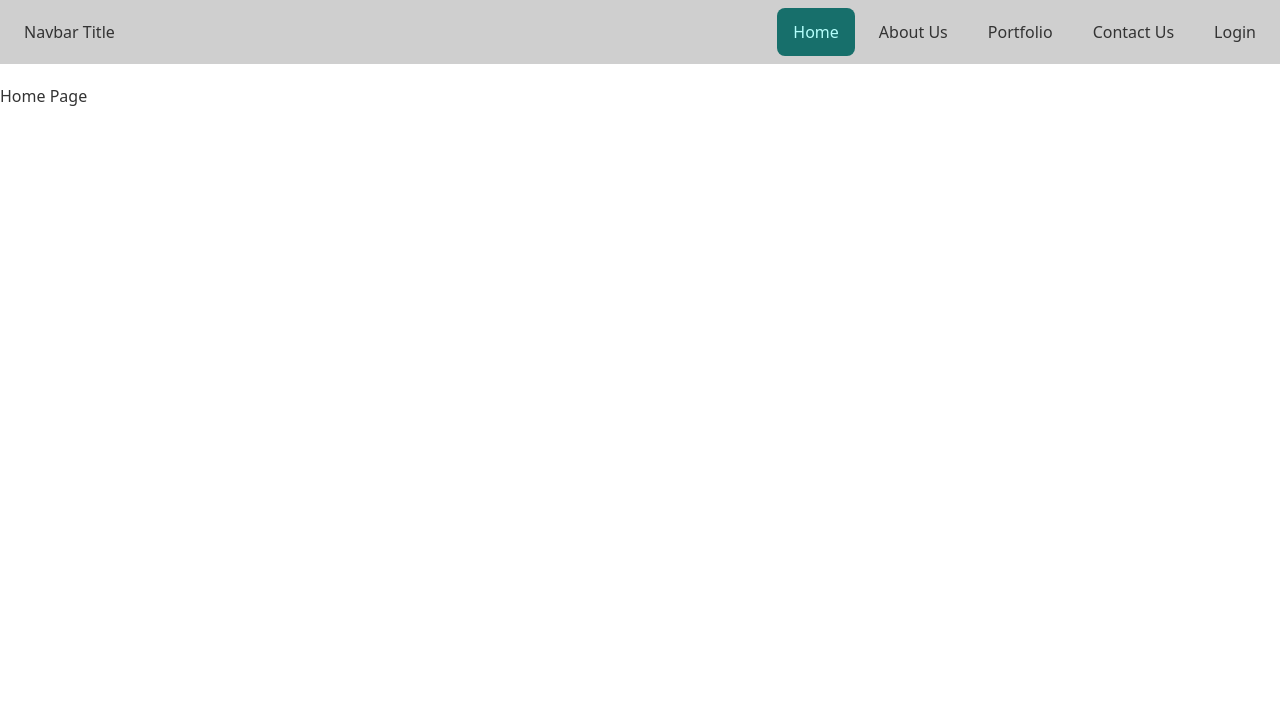
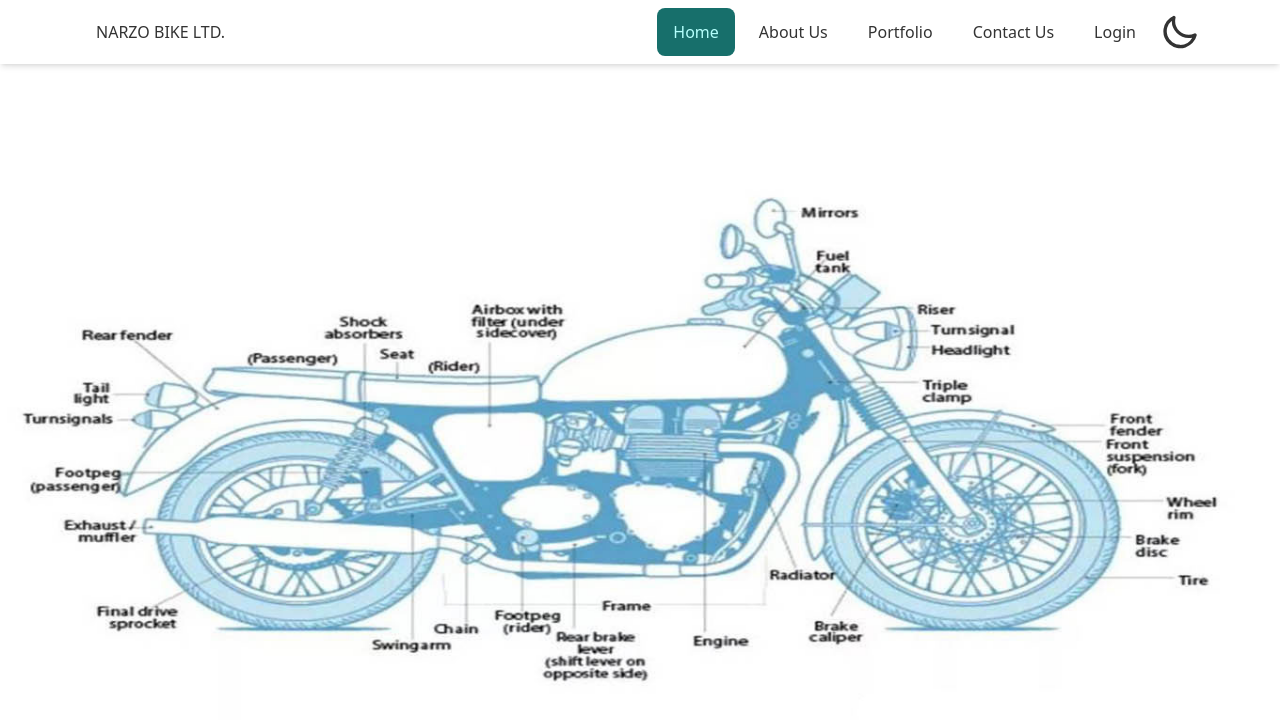
Before and after one commit to rezaun/narzobike, a React (Create React App) app: page / in a window 1280 px wide. Shown: the top 720 px of the page. Built offline with nearby package versions, Linux system fonts and the light colour scheme.

Commit message:
hero image adding has been done

```diff
--- a/public/index.html
+++ b/public/index.html
@@ -1,5 +1,5 @@
 <!DOCTYPE html>
-<html lang="en" data-theme="light">
+<html lang="en">
   <head>
     <meta charset="utf-8" />
     <link rel="icon" href="%PUBLIC_URL%/favicon.ico" />
--- a/src/App.js
+++ b/src/App.js
@@ -1,5 +1,5 @@
 import Navbar from "./components/Navbar";
-import Home from "./pages/Home";
+import Home from "./pages/Home/Home";
 import About from "./pages/About";
 import Portfolio from "./pages/Portfolio";
 import Login from "./pages/Login";
--- a/src/components/Navbar.js
+++ b/src/components/Navbar.js
@@ -1,14 +1,15 @@
-import React from 'react';
+import React, { useState } from 'react';
 import { NavLink } from 'react-router-dom';
 
 const Navbar = ({ children }) => {
+    const [dark, setDark] = useState(false);
     return (
         <div className="drawer drawer-end">
             <input id="my-drawer-3" type="checkbox" className="drawer-toggle" />
             <div className="drawer-content flex flex-col">
 
-                <div className="w-full navbar bg-base-300">
-                    <div className="flex-1 px-2 mx-2">Navbar Title</div>
+                <div className="w-full navbar bg-base-100 shadow-md sticky top-0 z-50 lg:px-20">
+                    <div className="flex-1 px-2 mx-2">NARZO BIKE LTD.</div>
                     <div className="flex-none lg:hidden">
                         <label htmlFor="my-drawer-3" className="btn btn-square btn-ghost">
                             <svg xmlns="http://www.w3.org/2000/svg" fill="none" viewBox="0 0 24 24" className="inline-block w-6 h-6 stroke-current"><path strokeLinecap="round" strokeLinejoin="round" strokeWidth="2" d="M4 6h16M4 12h16M4 18h16"></path></svg>
@@ -33,6 +34,18 @@ const Navbar = ({ children }) => {
                             <li>
                                 <NavLink to='/login' className='rounded-lg'>Login</NavLink>
                             </li>
+                            <label className="swap swap-rotate">
+
+                                {/* <!-- this hidden checkbox controls the state --> */}
+                                <input type="checkbox" onClick={() => setDark(!dark)} />
+
+                                {/* <!-- sun icon --> */}
+                                <svg className="swap-on fill-current w-10 h-10" xmlns="http://www.w3.org/2000/svg" viewBox="0 0 24 24"><path d="M5.64,17l-.71.71a1,1,0,0,0,0,1.41,1,1,0,0,0,1.41,0l.71-.71A1,1,0,0,0,5.64,17ZM5,12a1,1,0,0,0-1-1H3a1,1,0,0,0,0,2H4A1,1,0,0,0,5,12Zm7-7a1,1,0,0,0,1-1V3a1,1,0,0,0-2,0V4A1,1,0,0,0,12,5ZM5.64,7.05a1,1,0,0,0,.7.29,1,1,0,0,0,.71-.29,1,1,0,0,0,0-1.41l-.71-.71A1,1,0,0,0,4.93,6.34Zm12,.29a1,1,0,0,0,.7-.29l.71-.71a1,1,0,1,0-1.41-1.41L17,5.64a1,1,0,0,0,0,1.41A1,1,0,0,0,17.66,7.34ZM21,11H20a1,1,0,0,0,0,2h1a1,1,0,0,0,0-2Zm-9,8a1,1,0,0,0-1,1v1a1,1,0,0,0,2,0V20A1,1,0,0,0,12,19ZM18.36,17A1,1,0,0,0,17,18.36l.71.71a1,1,0,0,0,1.41,0,1,1,0,0,0,0-1.41ZM12,6.5A5.5,5.5,0,1,0,17.5,12,5.51,5.51,0,0,0,12,6.5Zm0,9A3.5,3.5,0,1,1,15.5,12,3.5,3.5,0,0,1,12,15.5Z" /></svg>
+
+                                {/* <!-- moon icon --> */}
+                                <svg className="swap-off fill-current w-10 h-10" xmlns="http://www.w3.org/2000/svg" viewBox="0 0 24 24"><path d="M21.64,13a1,1,0,0,0-1.05-.14,8.05,8.05,0,0,1-3.37.73A8.15,8.15,0,0,1,9.08,5.49a8.59,8.59,0,0,1,.25-2A1,1,0,0,0,8,2.36,10.14,10.14,0,1,0,22,14.05,1,1,0,0,0,21.64,13Zm-9.5,6.69A8.14,8.14,0,0,1,7.08,5.22v.27A10.15,10.15,0,0,0,17.22,15.63a9.79,9.79,0,0,0,2.1-.22A8.11,8.11,0,0,1,12.14,19.73Z" /></svg>
+
+                            </label>
                         </ul>
                     </div>
                 </div>
--- /dev/null
+++ b/src/pages/Home/Hero.js
@@ -0,0 +1,12 @@
+import React from 'react';
+import bike from '../../assets/images/Hero/narzo-bikebanner.jpg'
+
+const Hero = () => {
+    return (
+        <div className='hero min-h-screen'>
+            <img className="max-w-full h-auto" src={bike} alt="" />
+        </div>
+    );
+};
+
+export default Hero;
--- a/src/pages/Home.js
+++ b/src/pages/Home/Home.js
@@ -1,10 +1,11 @@
 import React from 'react';
+import Hero from './Hero';
 
 const Home = () => {
     return (
-        <div className='pt-5'>
-            <h1>Home Page</h1>
-        </div>
+        <>
+            <Hero/>
+        </>
     );
 };
 
--- a/tailwind.config.js
+++ b/tailwind.config.js
@@ -4,28 +4,33 @@ module.exports = {
   daisyui: {
     themes: [
       {
-        mytheme: {
-
+        light: {
           "primary": "#176F6B",
-
           "secondary": "#FFC000",
-
           "accent": "#FFEDD5",
-
           "neutral": "#F3F4F6",
-
           "base-100": "#FFFFFF",
-
           "info": "#98A8DD",
-
           "success": "#1BBB70",
-
-          "warning": "#FBBD23",
-
-          "error": "#F87272",
+          "warning": "#DF7E07",
+          "error": "#FA5C5C",
+        },
+      },
+      {
+        dark: {
+          "primary": "#D9F99D",
+          "secondary": "#FDE68A",
+          "accent": "#4B5563",
+          "neutral": "#F3F4F6",
+          "base-100": "#1F2937",
+          "info": "#98A8DD",
+          "success": "#1BBB70",
+          "warning": "#F59E0B",
+          "error": "#FB7185",
         },
       },
     ],
+    darkTheme: "dark",
   },
   plugins: [require("daisyui")],
 }
```
Also changed, not shown: src/assets/images/Hero/narzo-bikebanner.jpg (added).
